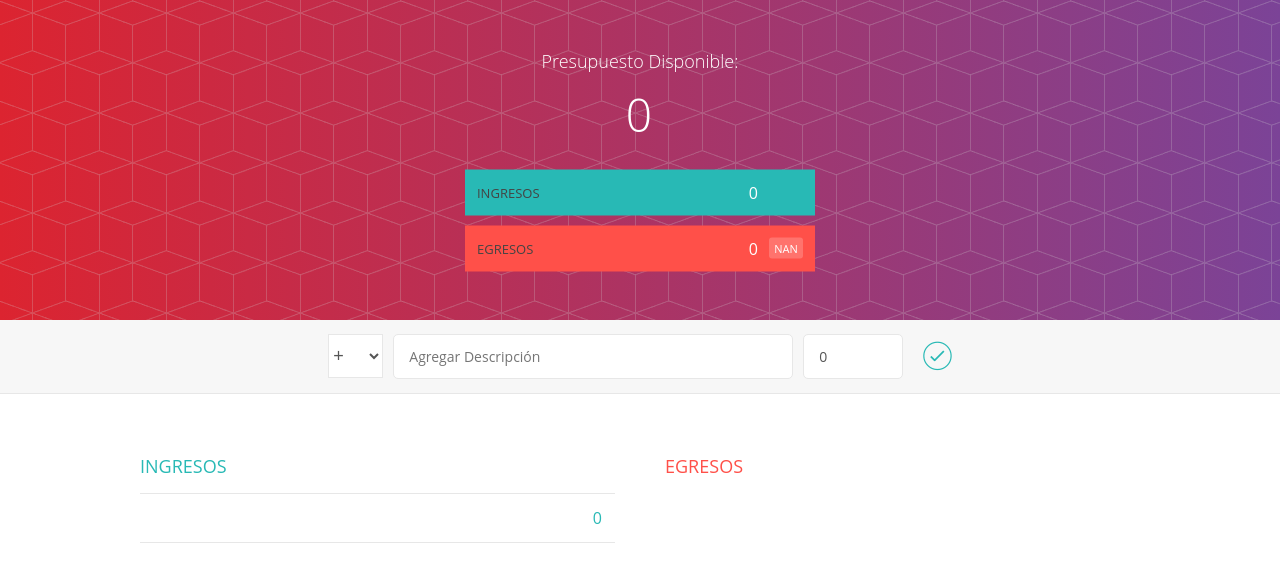
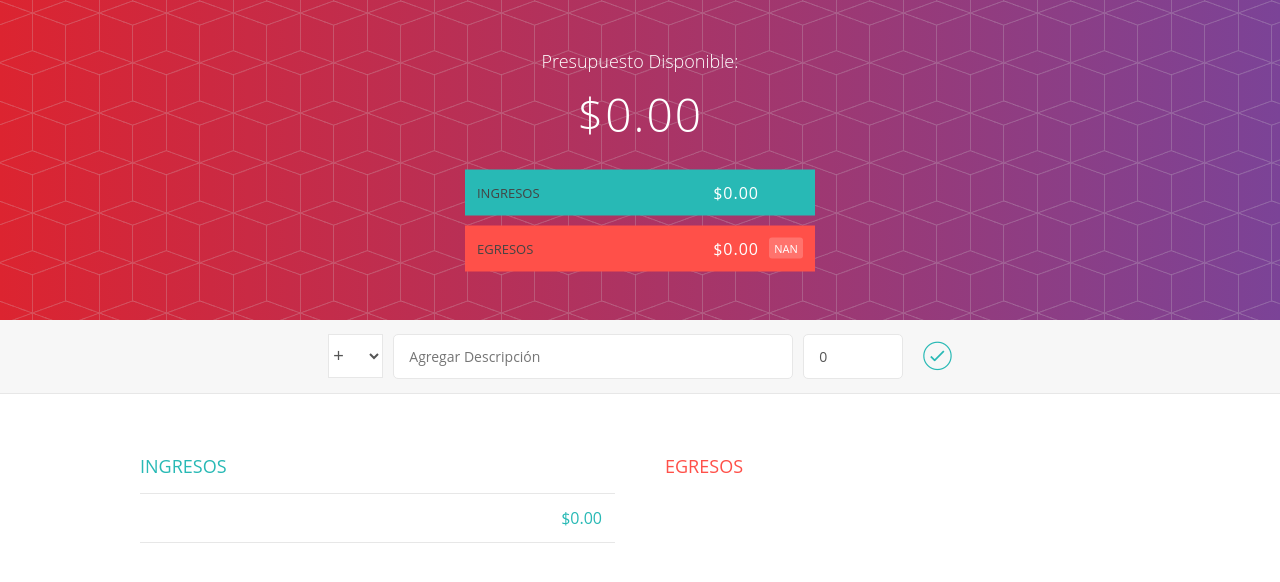
Before and after one commit to ricardo2roa/app-presupuesto, an Angular app: page / in a window 1280 px wide. Both pictures are taken after a click on the button 937 px from the left and 357 px from the top of the page. Shown: the top 582 px of the page. Built offline with nearby package versions, Linux system fonts and the light colour scheme.

Commit message:
Uso de pipes

```diff
--- a/angular.json
+++ b/angular.json
@@ -1,5 +1,8 @@
 {
   "$schema": "./node_modules/@angular/cli/lib/config/schema.json",
+  "cli": {
+    "analytics": "85c622f5-f299-4186-ab15-1a6213beafe0"
+  },
   "version": 1,
   "newProjectRoot": "projects",
   "projects": {
--- a/src/app/egresos/egresos.component.html
+++ b/src/app/egresos/egresos.component.html
@@ -1,7 +1,7 @@
 <div class="elemento limpiarEstilos">
   <div class="elemento_descripcion">{{egresos.nombre}}</div>
   <div class="right limpiarEstilos">
-    <div class="elemento_valor">{{egresos.valor}}</div>
+    <div class="elemento_valor">{{egresos.valor | currency:"COL":'$':'1.2-2'}}</div>
     <div class="elemento_porcentaje">{{((egresos.valor/total)*100).toFixed(2)}}</div>
     <div class="elemento_eliminar">
       <button class="elemento_eliminar--btn" (click)="eliminar(i)">
--- a/src/app/formulario/formulario.component.html
+++ b/src/app/formulario/formulario.component.html
@@ -4,6 +4,7 @@
       <select
         class="agregar_tipo"
         [(ngModel)]="tipo"
+        [ngClass]="{redfocus: tipo === '-'}"
       >
         <option *ngFor="let item of lista" [value]="item">{{ item }}</option>
       </select>
@@ -12,12 +13,14 @@
         class="agregar_descripcion"
         placeholder="Agregar Descripción"
         [(ngModel)]="xdescripcion"
+        [ngClass]="{redfocus: tipo === '-'}"
       />
       <input
         type="number"
         class="agregar_valor"
         placeholder="Valor"
         [(ngModel)]="xvalor"
+        [ngClass]="{redfocus: tipo === '-'}"
       />
       <button type="submit" class="agregar_btn" (click)="agregar()">
         <i class="ion-ios-checkmark-outline"></i>
--- a/src/app/head/head.component.html
+++ b/src/app/head/head.component.html
@@ -2,12 +2,12 @@
     <div class="presupuesto">
       <div class="presupuesto_titulo">Presupuesto Disponible:</div>
 
-       <div class="presupuesto_valor">{{total}}</div>
+       <div class="presupuesto_valor">{{total | currency:"COL":'$':'1.2-2'}}</div>
 
       <div class="presupuesto_ingreso limpiarEstilos">
           <div class="presupuesto_ingreso--texto">Ingresos</div>
           <div class="right">
-            <div class="presupuesto_ingreso--valor">{{ingresos}}</div>
+            <div class="presupuesto_ingreso--valor">{{ingresos | currency:"COL":'$':'1.2-2'}}</div>
             <div class="presupuesto_ingreso--porcentaje">&nbsp;</div>
           </div>
       </div>
@@ -15,7 +15,7 @@
       <div class="presupuesto_egreso limpiarEstilos">
         <div class="presupuesto_egreso--text">Egresos</div>
           <div class="right limpiarEstilos">
-              <div class="presupuesto_egreso--valor">{{egresos}}</div>
+              <div class="presupuesto_egreso--valor">{{egresos | currency:"COL":'$':'1.2-2'}}</div>
               <div class="presupuesto_egreso--porcentaje">{{((egresos/ingresos)*100).toFixed(2)}}</div>
           </div>
         </div>
--- a/src/app/ingresos/ingresos.component.html
+++ b/src/app/ingresos/ingresos.component.html
@@ -1,7 +1,7 @@
 <div class="elemento limpiarEstilos">
   <div class="elemento_descripcion">{{ingreso.nombre}}</div>
   <div class="right limpiarEstilos">
-    <div class="elemento_valor">{{ingreso.valor}}</div>
+    <div class="elemento_valor">{{ingreso.valor | currency:"COL":'$':'1.2-2'}}</div>
     <div class="elemento_eliminar">
       <button class="elemento_eliminar--btn" (click)="eliminar(i)">
         <i class="ion-ios-close-outline"></i>
```
